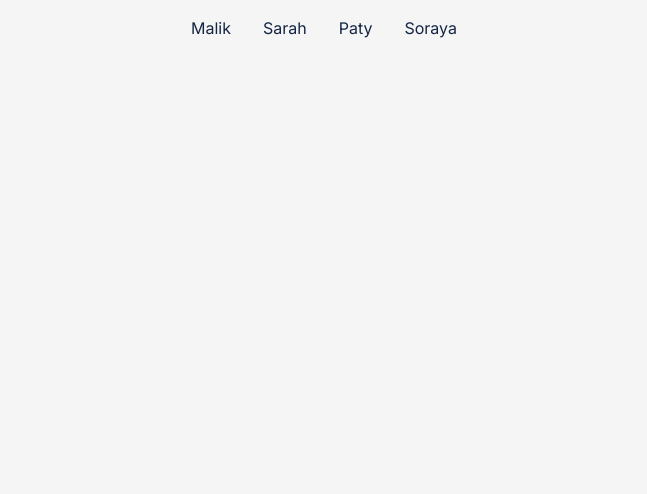
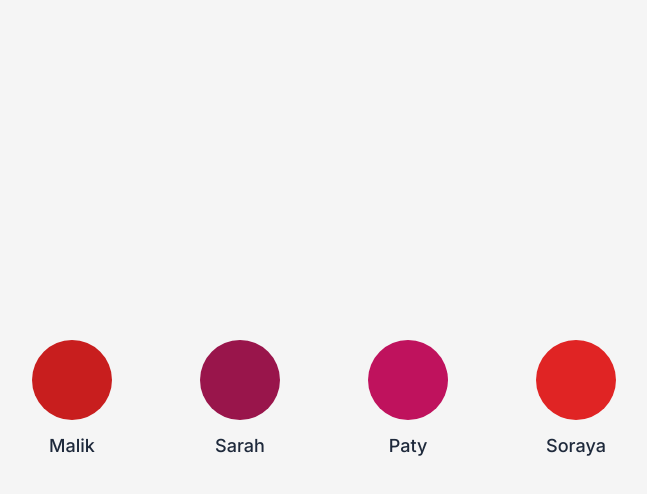
Before and after one commit to malikpiara/moonwith.com, a Next.js app: page /casapiara in a window 1280 px wide. Shown: the top 494 px of the page, without its empty margins (316-963 px from the left). Built offline with nearby package versions, Linux system fonts and the light colour scheme.

Commit message:
Created base for Casa Piara.

```diff
--- a/app/(casapiara)/casapiara/page.tsx
+++ b/app/(casapiara)/casapiara/page.tsx
@@ -3,18 +3,22 @@ import Image from 'next/image';
 export default function Logicola() {
   return (
     <>
-      <div className='flex m-auto h-screen'>
-        <div className='p-4 w-full flex'>
-          <h1>Malik</h1>
+      <div className='flex m-auto h-screen items-center gap-14'>
+        <div className='p-4 w-full flex flex-col gap-3 items-center rounded-xl hover:bg-neutral-200 cursor-pointer transition duration-500 hover:scale-125'>
+          <div className='w-20 h-20 bg-red-700 rounded-full' />
+          <h1 className='font-medium text-slate-800 text-lg'>Malik</h1>
         </div>
-        <div className='p-4 w-full flex'>
-          <h1>Sarah</h1>
+        <div className='p-4 w-full flex flex-col gap-3 items-center rounded-xl hover:bg-neutral-200 cursor-pointer transition duration-500 hover:scale-125'>
+          <div className='w-20 h-20 bg-pink-800 rounded-full' />
+          <h1 className='font-medium text-slate-800 text-lg'>Sarah</h1>
         </div>
-        <div className='p-4 w-full flex'>
-          <h1>Paty</h1>
+        <div className='p-4 w-full flex flex-col gap-3 items-center rounded-xl hover:bg-neutral-200 cursor-pointer transition duration-500 hover:scale-125'>
+          <div className='w-20 h-20 bg-pink-700 rounded-full' />
+          <h1 className='font-medium text-slate-800 text-lg'>Paty</h1>
         </div>
-        <div className='p-4 w-full flex'>
-          <h1>Soraya</h1>
+        <div className='p-4 w-full flex flex-col gap-3 items-center rounded-xl hover:bg-neutral-200 cursor-pointer transition duration-500 hover:scale-125'>
+          <div className='w-20 h-20 bg-red-600 rounded-full' />
+          <h1 className='font-medium text-slate-800 text-lg'>Soraya</h1>
         </div>
       </div>
     </>
```
